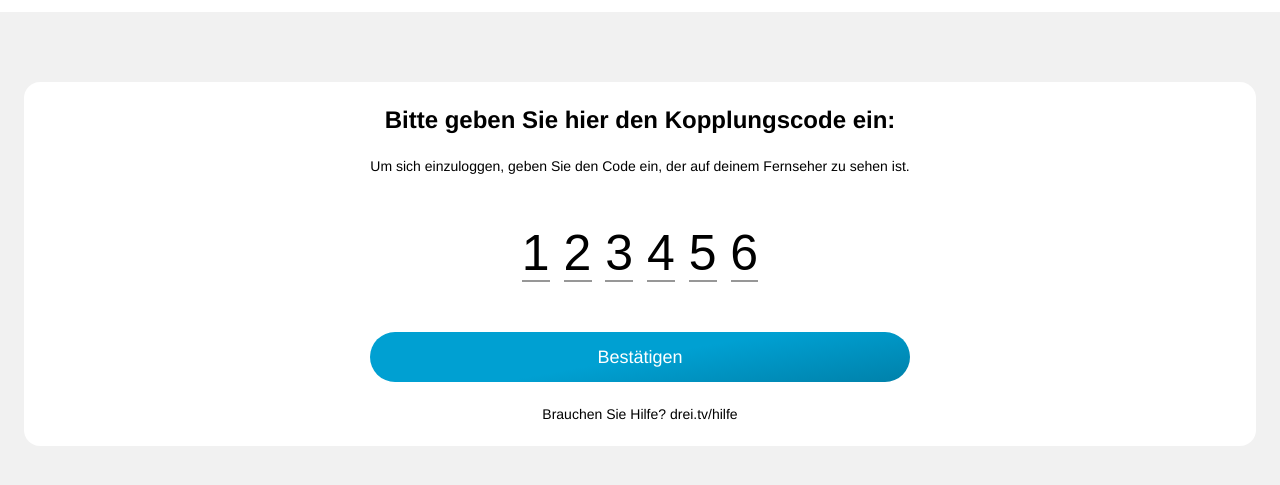
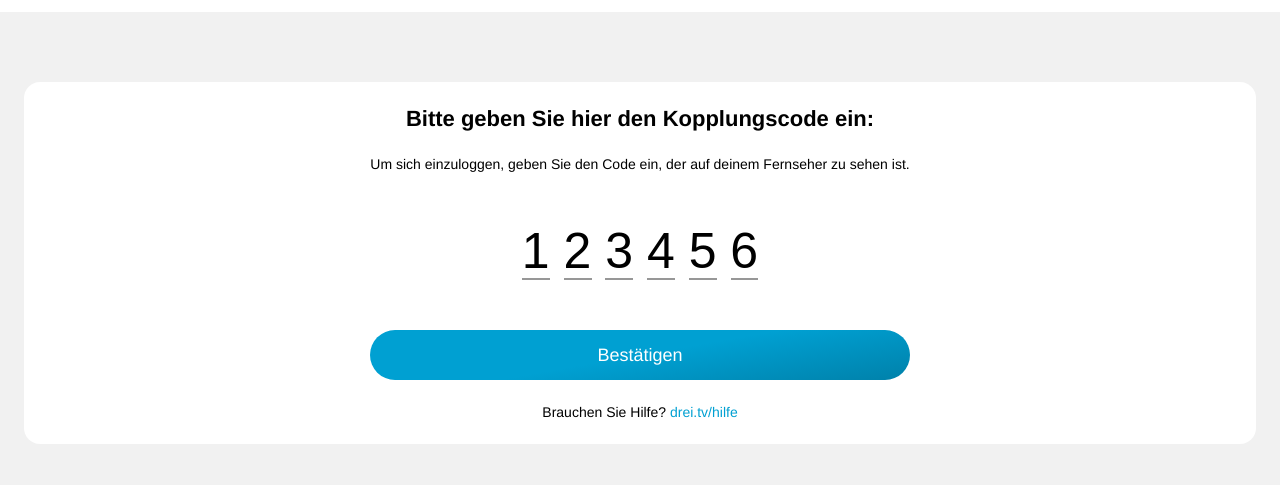
Before and after one commit to xen404/3tv-easy-login-screens, a website: page index.html in a window 1280 px wide. Shown: the part 53-538 px from the top of the page. Drawn offline with Linux system fonts and the light colour scheme; a web font is replaced by a local one.

Commit message:
Adjust link stylings Adjust some font sizes

```diff
--- a/index.html
+++ b/index.html
@@ -45,7 +45,7 @@
                 <button class="button button--blue" type="submit">Bestätigen</button>
             </form>
 
-            <p class="help">Brauchen Sie Hilfe? drei.tv/hilfe</p>
+            <p class="help">Brauchen Sie Hilfe? <a>drei.tv/hilfe</a></p>
     </section>
 
     </main>
--- a/styles/_main.scss
+++ b/styles/_main.scss
@@ -30,9 +30,10 @@ body {
 	align-items: center;
 
 	h2 {
-		font-size: 2.4rem;
+		font-size: 22px;
 		margin: 0;
 		text-align: center;
+		font-weight: 600;
 	}
 
 	form {
@@ -74,4 +75,9 @@ body {
 .help {
 	font-size: 14px;
 	margin: 24px 0 0 0;
+
+	a {
+		text-decoration: none;
+		color:  #00a0d2;
+	}
 }
```
Also changed, not shown: index.css.
